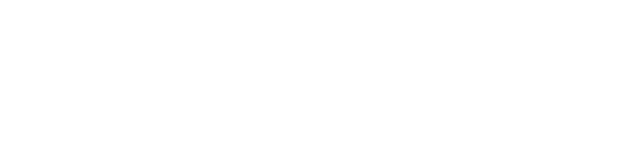
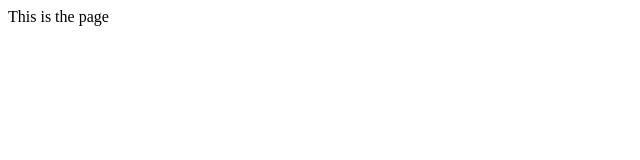
Before and after one commit to Dilan3456/Start_Repo, a plain HTML site: page index.html in a window 1280 px wide. Shown: the whole page, without its empty margins (0-640 px from the left). Drawn offline with Linux system fonts and the light colour scheme.

Commit message:
adding a div to the body

```diff
--- a/index.html
+++ b/index.html
@@ -6,6 +6,6 @@
 </head>
 <body>
 
-
+    <div>This is the page</div>
 </body>
 </html>
```
